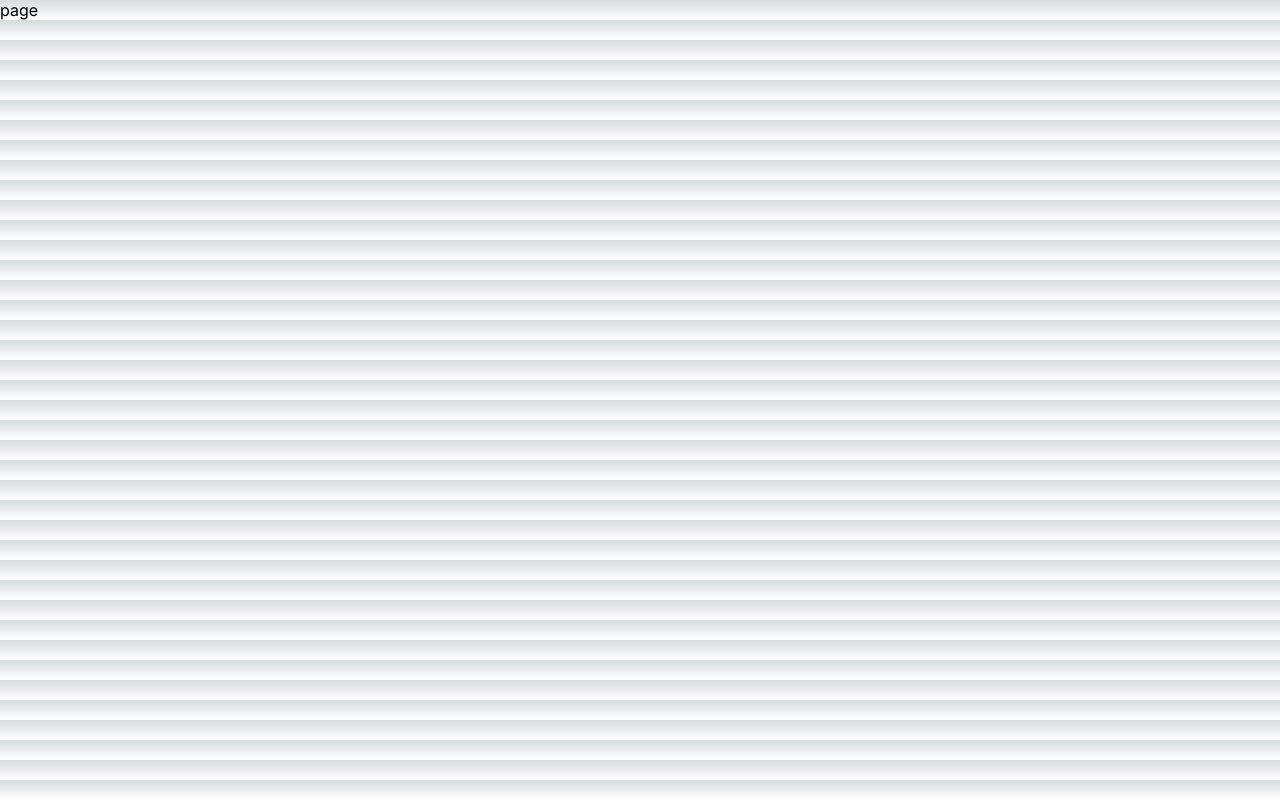
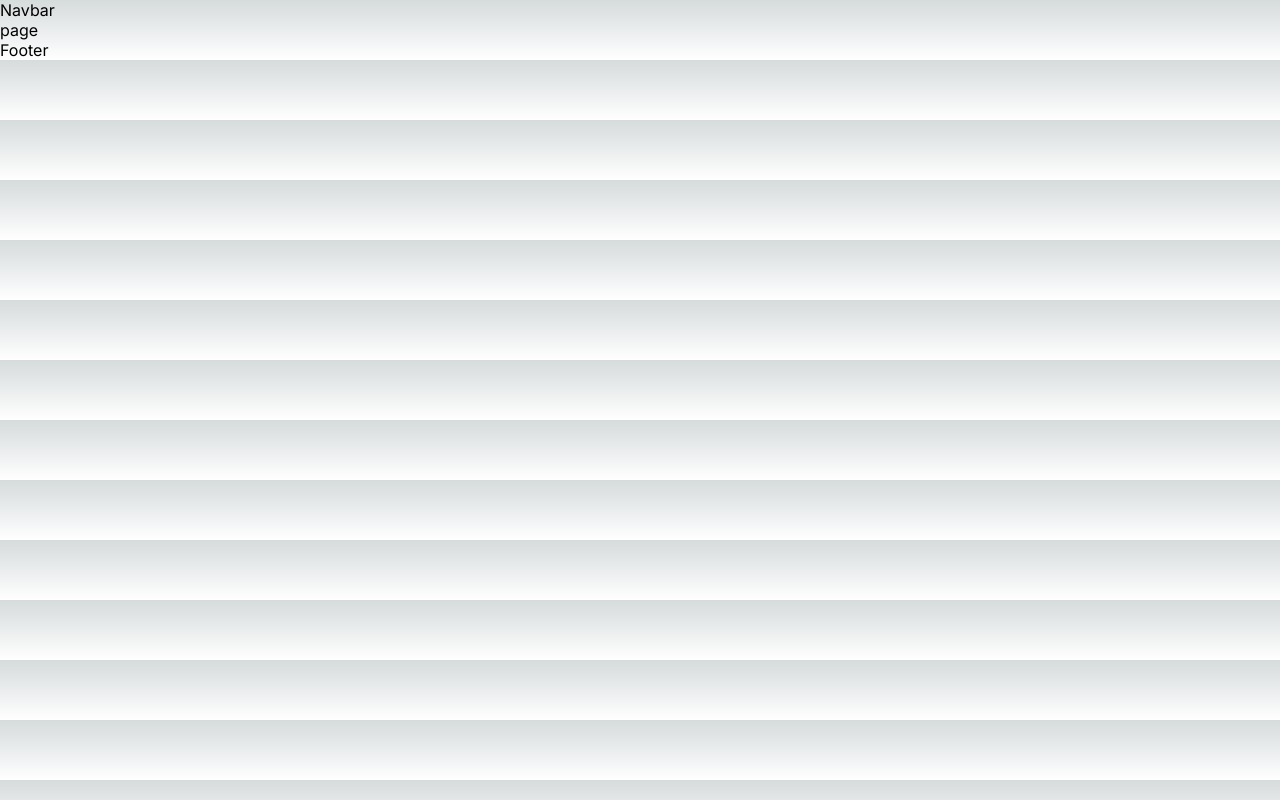
Before and after one commit to sameersattar123/Nextjs13, a Next.js app: page / in a window 1280 px wide. Built offline with nearby package versions, Linux system fonts and the light colour scheme.

Commit message:
components  commit

```diff
--- a/src/app/layout.js
+++ b/src/app/layout.js
@@ -1,5 +1,7 @@
+import Navbar from '@/components/Navbar/Navbar'
 import './globals.css'
 import { Inter } from 'next/font/google'
+import Footer from "@/components/Footer/Footer"
 
 const inter = Inter({ subsets: ['latin'] })
 
@@ -11,7 +13,11 @@
 export default function RootLayout({ children }) {
   return (
     <html lang="en">
-      <body className={inter.className}>{children}</body>
+      <body className={inter.className}>
+        <Navbar/>
+        {children}
+        <Footer/>
+        </body>
     </html>
   )
 }
--- /dev/null
+++ b/src/components/Footer/Footer.jsx
@@ -0,0 +1,9 @@
+import React from 'react'
+
+const Footer = () => {
+  return (
+    <div>Footer</div>
+  )
+}
+
+export default Footer
--- /dev/null
+++ b/src/components/Navbar/Navbar.jsx
@@ -0,0 +1,9 @@
+import React from 'react'
+
+const Navbar = () => {
+  return (
+    <div>Navbar</div>
+  )
+}
+
+export default Navbar
```
